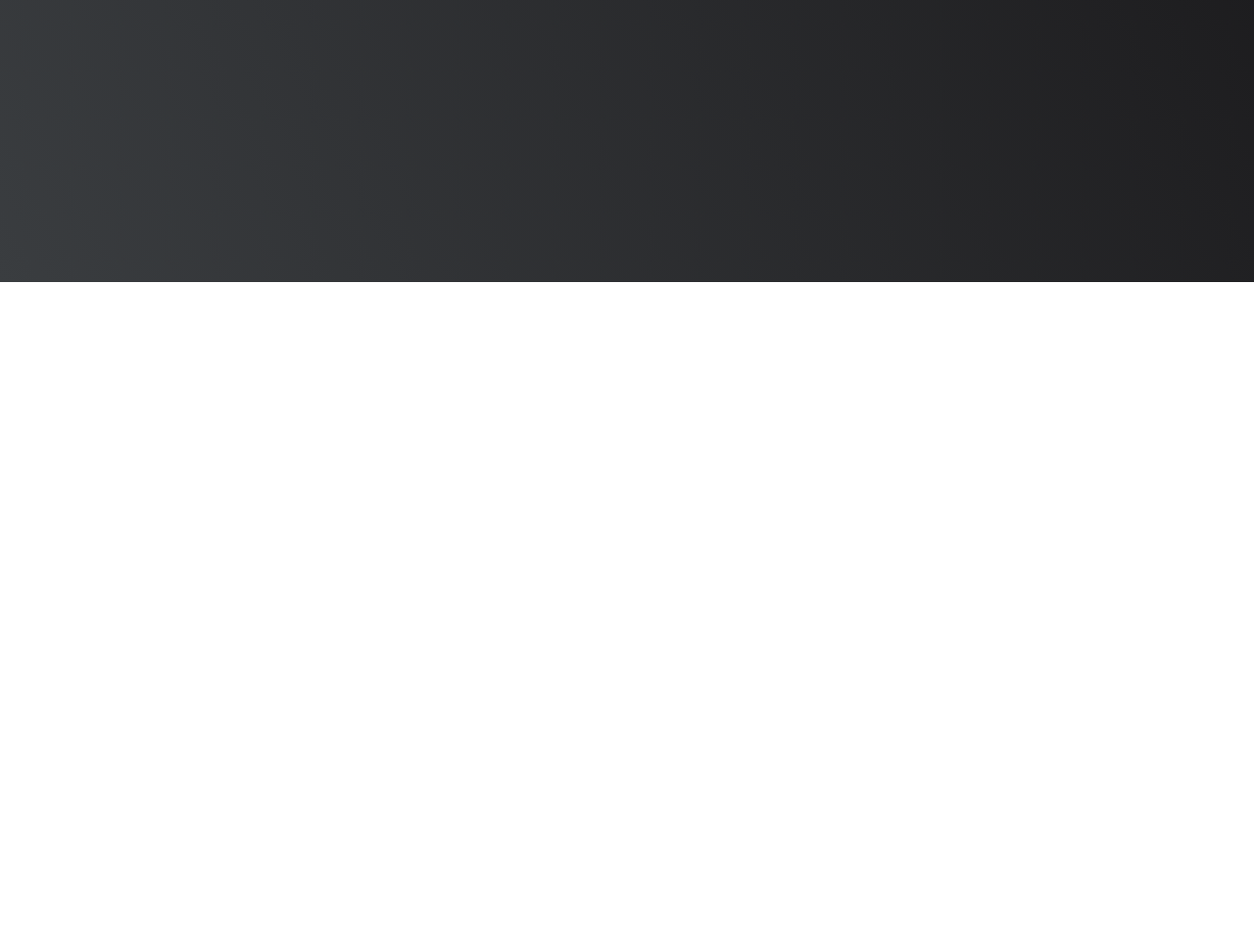
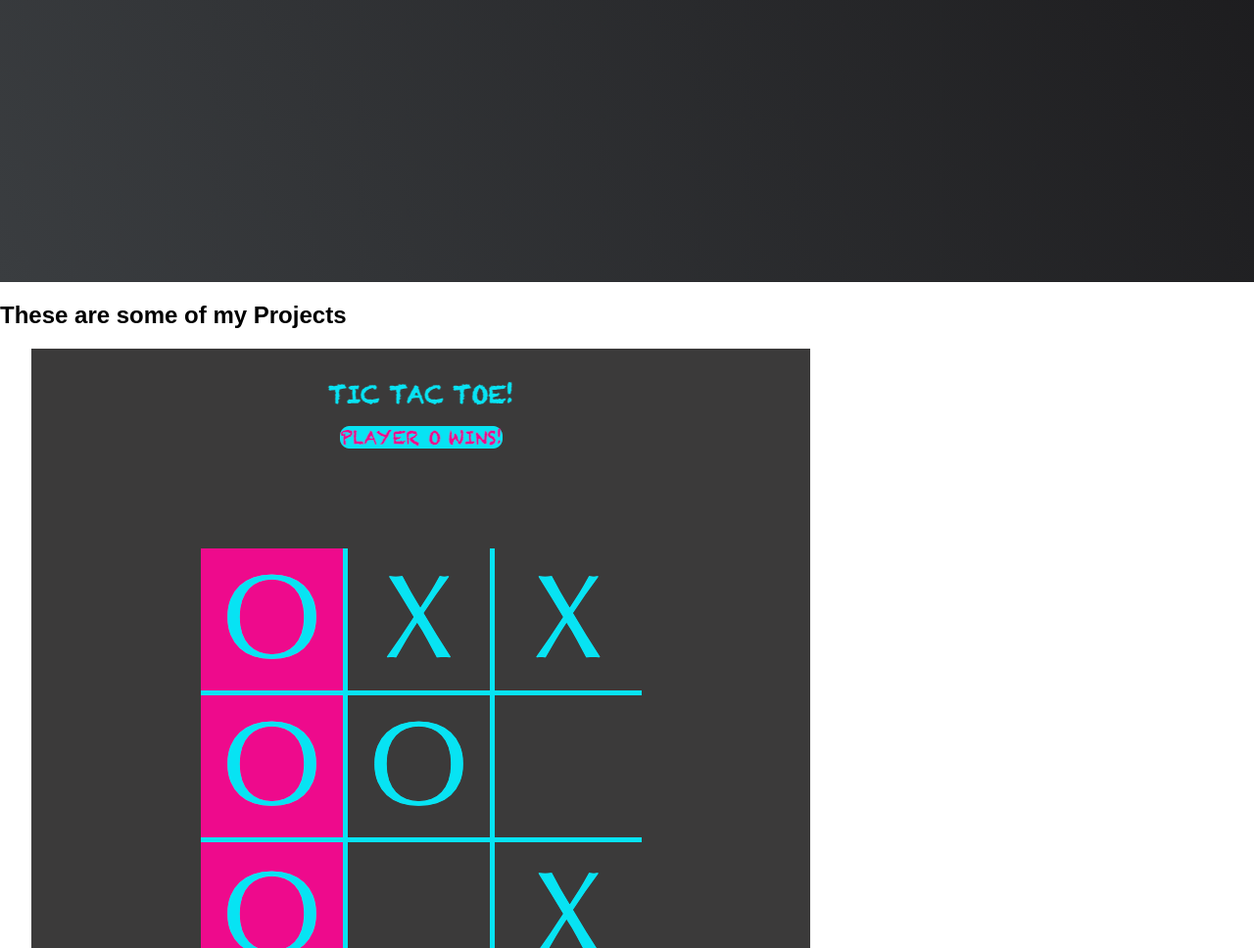
Before and after one commit to nicodenelli/website-portfolio-final, a plain HTML site: page index.html in a window 1280 px wide. Shown: the part 512-1480 px from the top of the page at 98% size. Before the commit the page ends 800 px from the top, so only its background shows below. Drawn offline with Linux system fonts and the light colour scheme.

Commit message:
adding projects section

```diff
--- a/index.html
+++ b/index.html
@@ -25,7 +25,15 @@
         <h1>Hey I am Nick!</h1>
         <p>a web developer</p>
     </section>
-    <section id="projects" class="projects"></section>
+    <section id="projects" class="projects">
+        <h2>These are some of my Projects</h2>
+        <div class="projects-grid">
+            <a href="">
+                <img src="images/TicTacToe.png" alt="" class="project-img" />
+                <p class="project-title">Tic-Tac-Toe</p>
+            </a>
+        </div>
+    </section>
     <section id="contact" class="contact"></section>
 </body>
 </html>
```
Also changed, not shown: images/TicTacToe.png (added).
